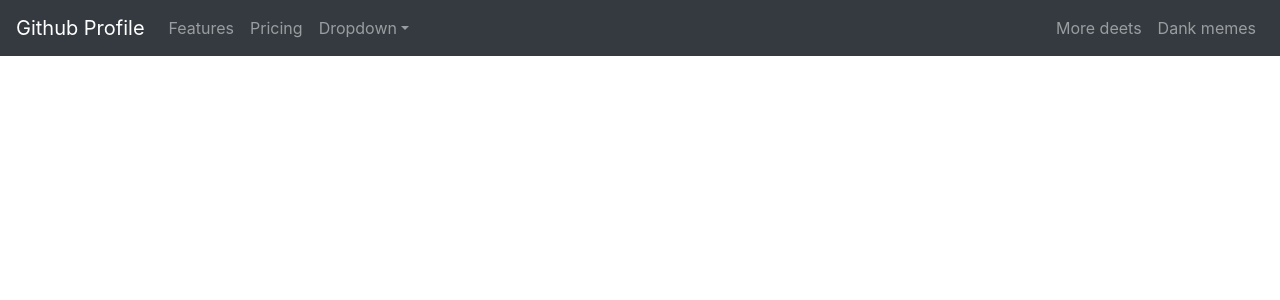
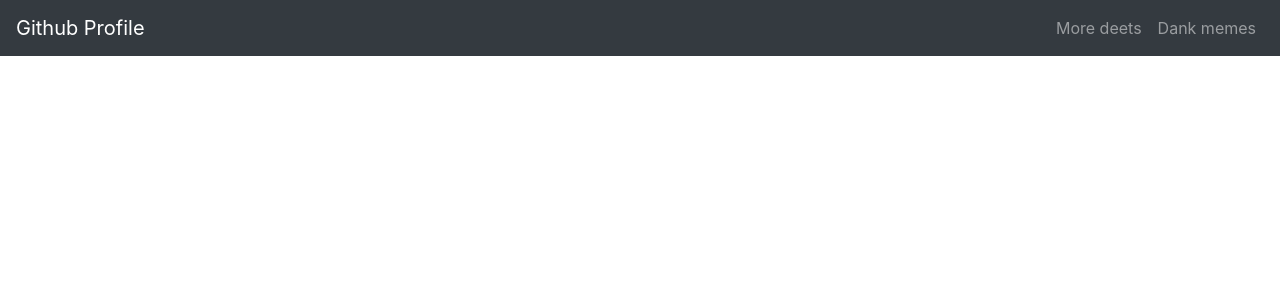
Before and after one commit to afr741/github-profile, a React (Create React App) app: page / in a window 1280 px wide. Shown: the top 300 px of the page. Built offline with nearby package versions, Linux system fonts and the light colour scheme.

Commit message:
clean up

```diff
--- a/src/Components/App.js
+++ b/src/Components/App.js
@@ -11,15 +11,7 @@ function App() {
     <Navbar.Toggle aria-controls="responsive-navbar-nav" />
     <Navbar.Collapse id="responsive-navbar-nav">
       <Nav className="mr-auto">
-        <Nav.Link href="#features">Features</Nav.Link>
-        <Nav.Link href="#pricing">Pricing</Nav.Link>
-        <NavDropdown title="Dropdown" id="collasible-nav-dropdown">
-          <NavDropdown.Item href="#action/3.1">Action</NavDropdown.Item>
-          <NavDropdown.Item href="#action/3.2">Another action</NavDropdown.Item>
-          <NavDropdown.Item href="#action/3.3">Something</NavDropdown.Item>
-          <NavDropdown.Divider />
-          <NavDropdown.Item href="#action/3.4">Separated link</NavDropdown.Item>
-        </NavDropdown>
+
       </Nav>
       <Nav>
         <Nav.Link href="#deets">More deets</Nav.Link>
```
